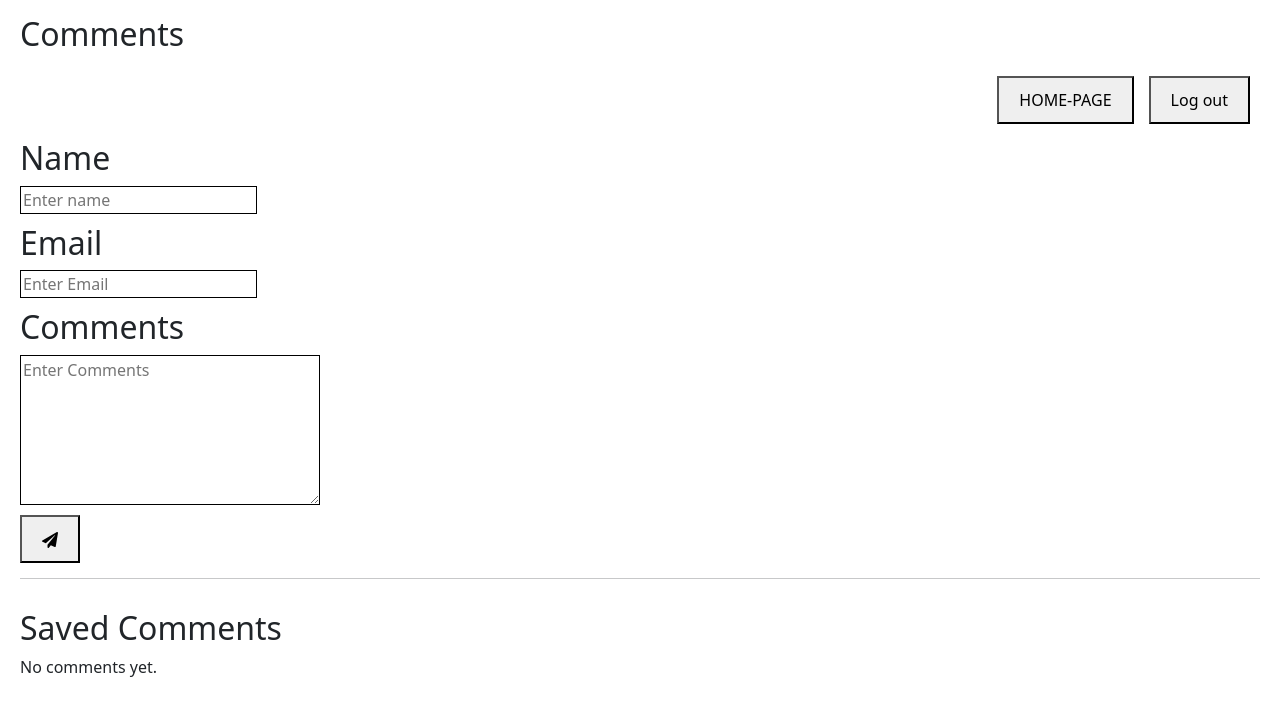
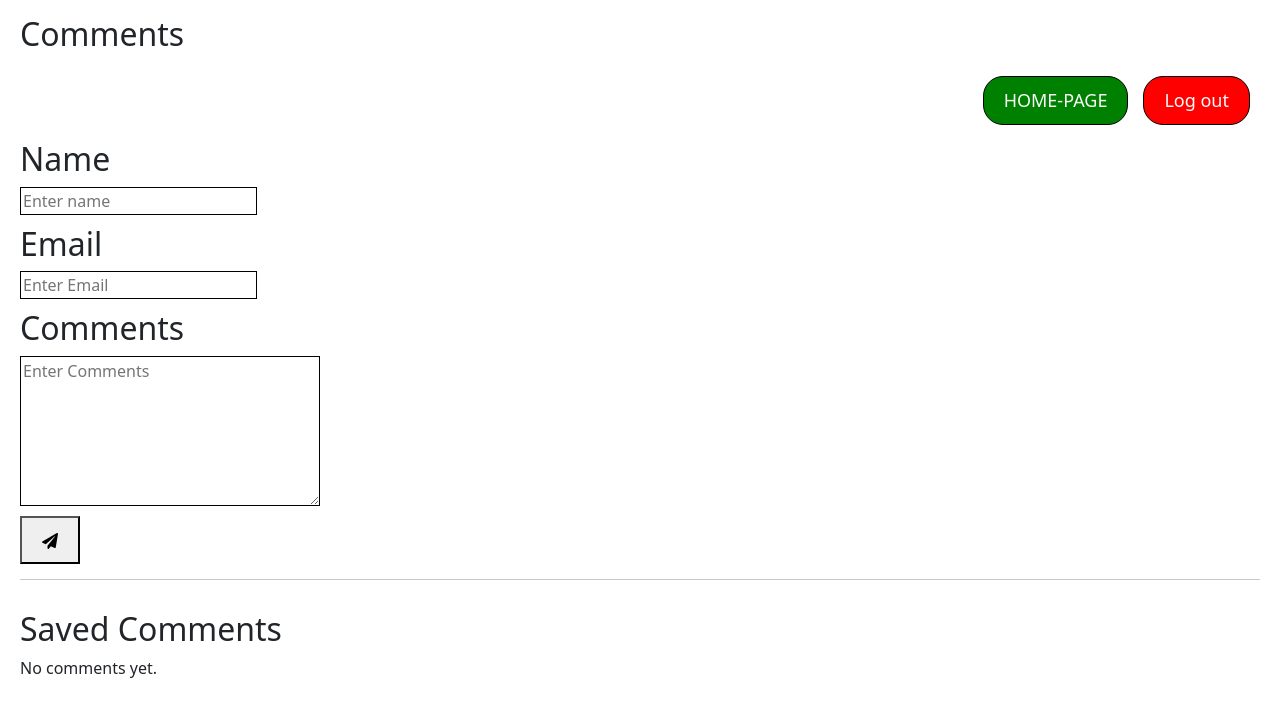
Before and after one commit to andyugbawa/mern-react, a React (Vite) app in the folder newmernapp/client/: page /comments in a window 1280 px wide. Shown: the top 716 px of the page. Built offline with nearby package versions, Linux system fonts and the light colour scheme.

Commit message:
styling request buttons in comments page

```diff
--- a/newmernapp/client/src/Comments.jsx
+++ b/newmernapp/client/src/Comments.jsx
@@ -62,8 +62,8 @@ import "./style.css";
 
 
        <div className='log-out'>
-        <button onClick={handleHome}>HOME-PAGE</button>
-        <button onClick={handleLogout}>Log out</button>
+        <button className="returnhome" onClick={handleHome}>HOME-PAGE</button>
+        <button className="logout" onClick={handleLogout}>Log out</button>
       </div>
 
       <form onSubmit={handleSubmit}>
--- a/newmernapp/client/src/style.css
+++ b/newmernapp/client/src/style.css
@@ -374,6 +374,14 @@ button {
 
   }
 
+  .returnhome{
+    border-radius: 20px;
+    background-color: green;
+    border: 1px solid black;
+    color: #f9f9f9;
+    font-size: 18px;
+  }
+
 .logout{
     border-radius: 20px;
     background-color: red;
```
